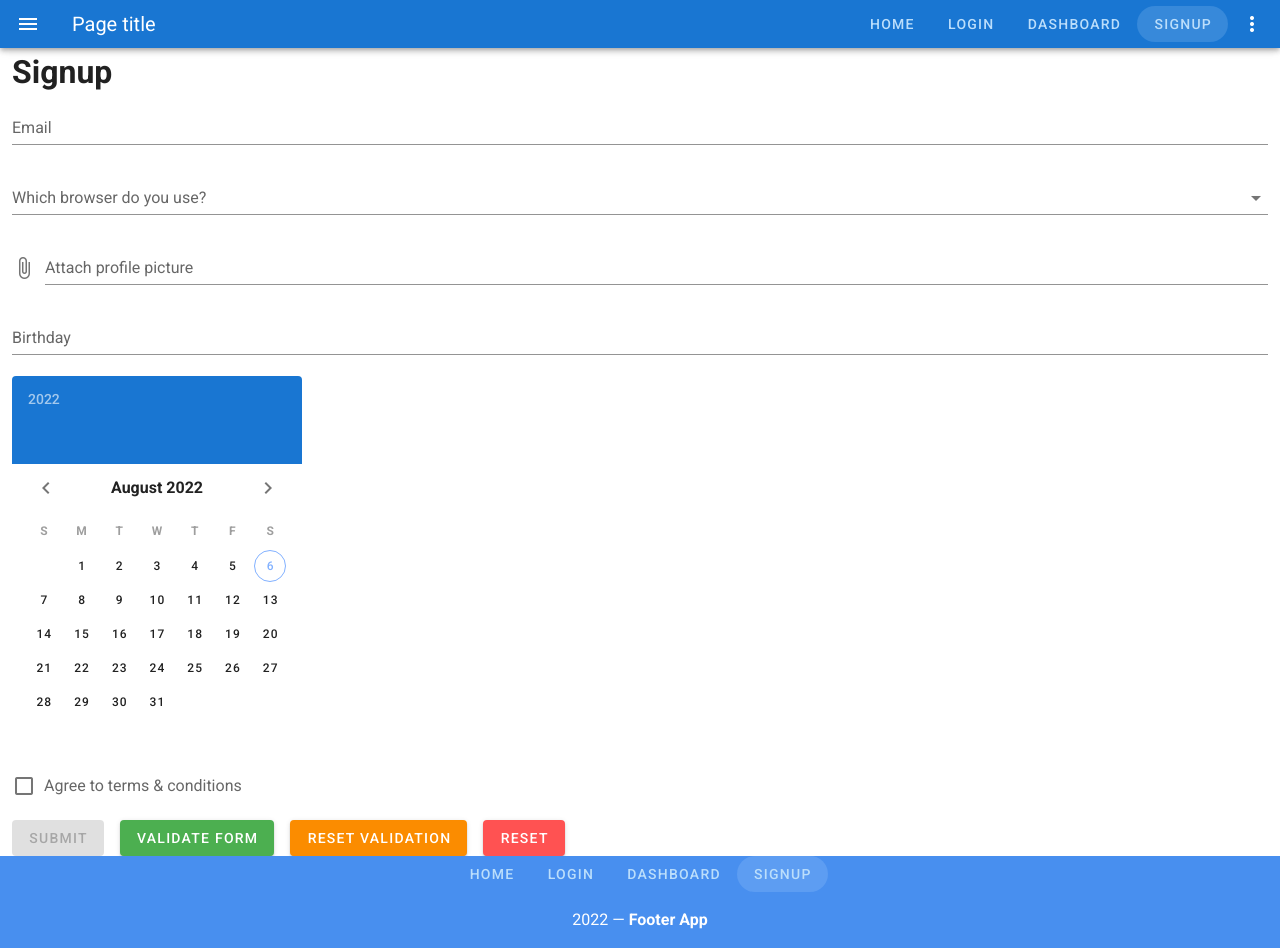
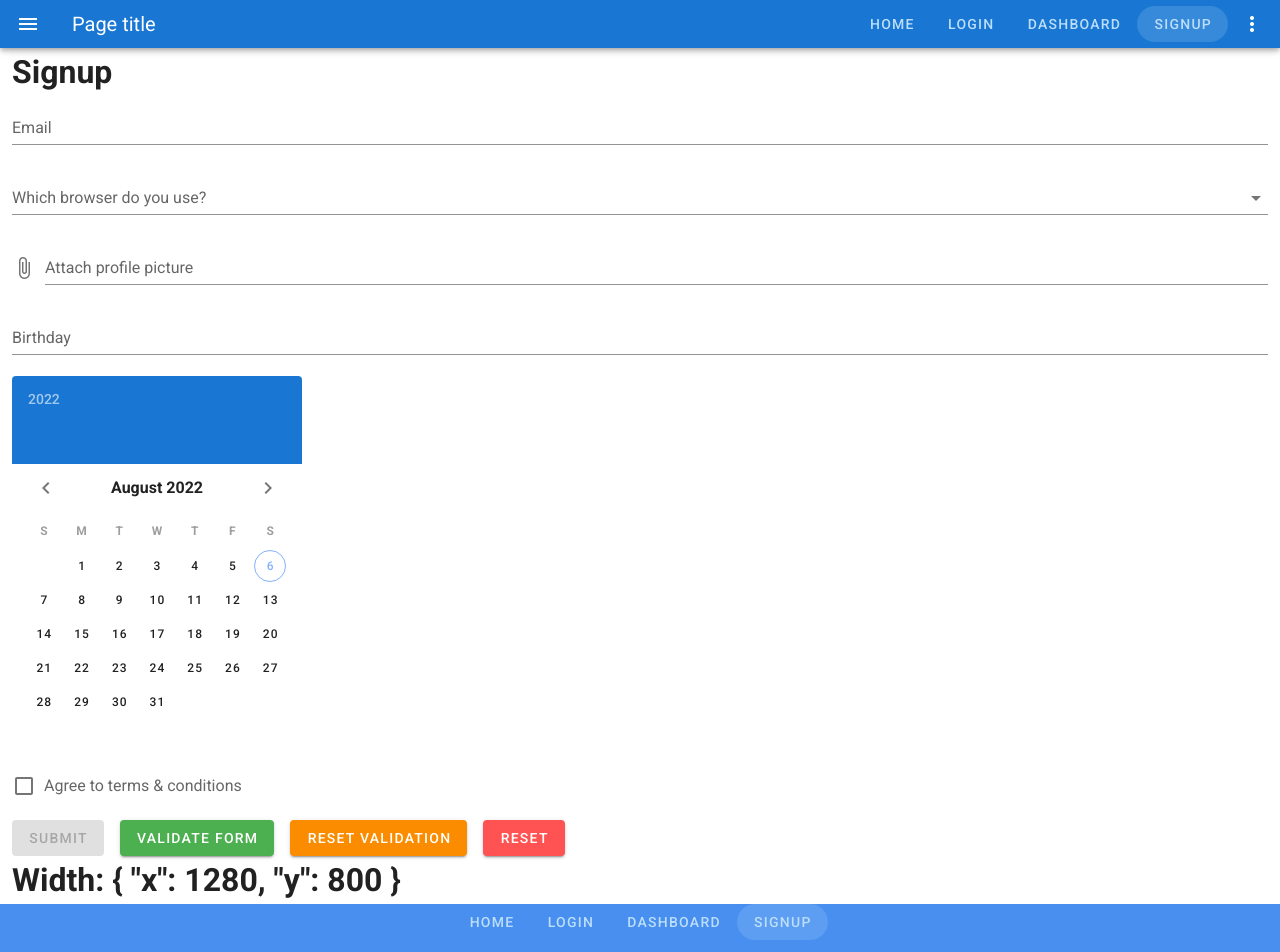
Before and after one commit to YevhenShershen/Beautify-With-Vuetify-, a Vue app: page /signup in a window 1280 px wide. Shown: the top 952 px of the page. Built offline with nearby package versions, Linux system fonts and the light colour scheme.

Commit message:
work with windowSize

```diff
--- a/src/components/Signup.vue
+++ b/src/components/Signup.vue
@@ -1,8 +1,8 @@
 <template>
   <v-main>
-    <v-row>
+    <v-row  v-resize="onResize">
       <v-col class="mx-3">
-        <h1>Signup</h1>
+               <h1>Signup</h1>
         <v-form ref="signUpForm" v-model="formValidity">
           <v-text-field
             label="Email"
@@ -34,9 +34,13 @@
           >
           <v-btn color="error" @click="resetForm">Reset</v-btn>
         </v-form>
+        <!--
+        с помощью этого можем работать с элементами при определенной шириной
+        https://vuetifyjs.com/en/directives/resize/ -->
+          <h1>Width: {{ windowSize }}</h1>
       </v-col>
     </v-row>
-  </v-main>
+     </v-main>
 </template>
 
 <script>
@@ -62,7 +66,11 @@ export default {
         value.indexOf(".") <= value.length - 3 ||
         "Email should contain a valid domain extension.",
     ],
-    formValidity: false
+    formValidity: false,
+     windowSize: {
+        x: 0,
+        y: 0,
+      },
   }),
   methods: {
     resetForm() {
@@ -73,8 +81,14 @@ export default {
     },
     validateForm(){
       this.$refs.signUpForm.validate()
-    }
+    },
+     onResize () {
+        this.windowSize = { x: window.innerWidth, y: window.innerHeight }
+      },
   },
+     mounted () {
+      this.onResize()
+    },
 };
 </script>
 <!-- https://vuetifyjs.com/en/components/forms/ -->
```
